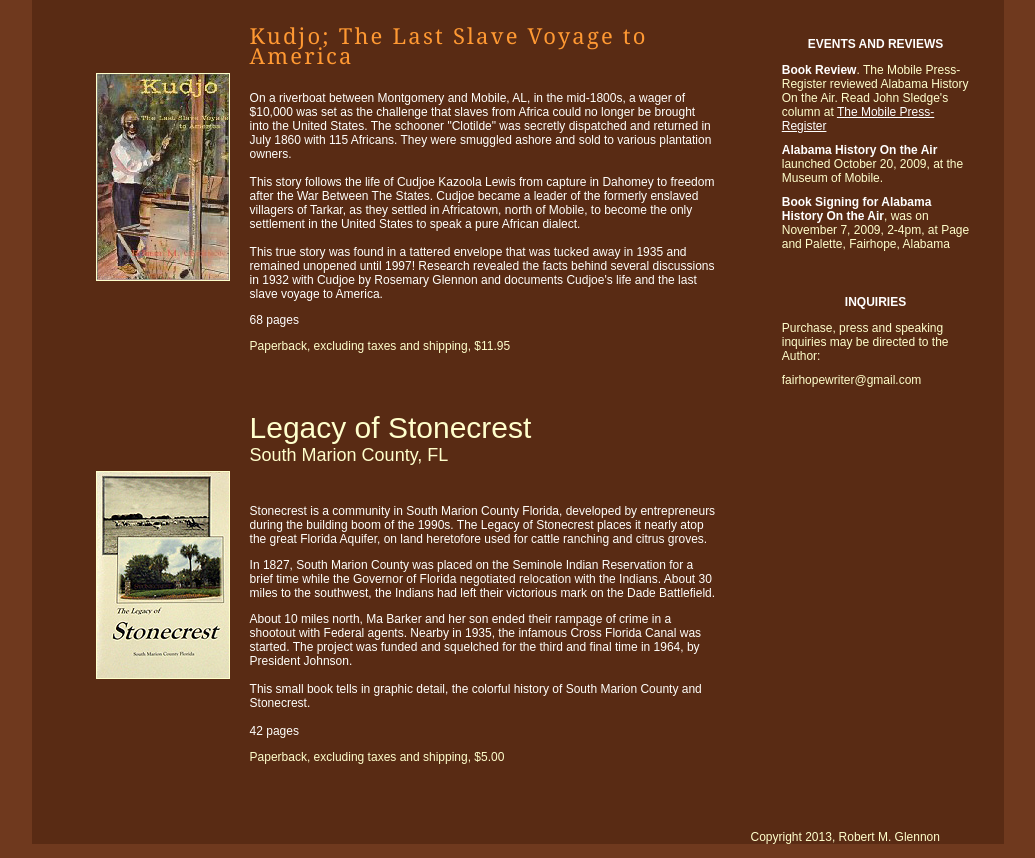
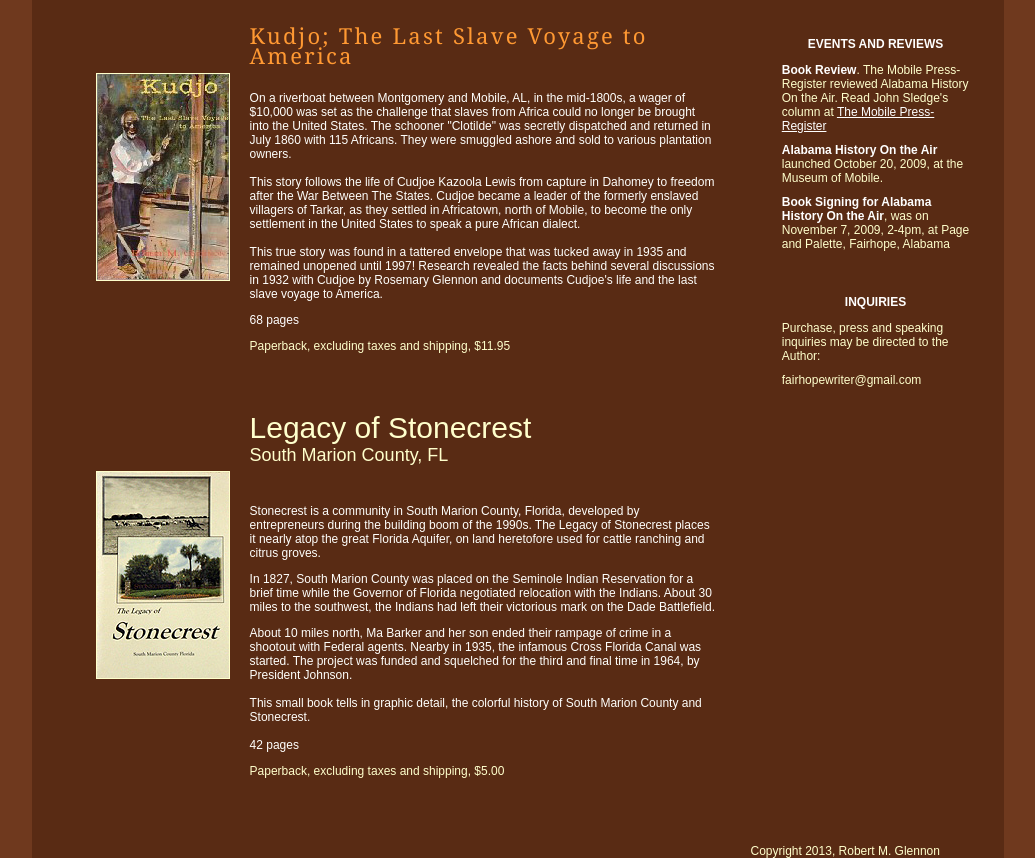
Before and after one commit to bobglennon/bobglennon.github.io, a plain HTML site: page index.html in a window 1280 px wide. Shown: the part 865-1723 px from the top of the page, without its empty margins (122-1157 px from the left). Drawn offline with Linux system fonts and the light colour scheme.

Commit message:
Update index.html
added a comma

```diff
--- a/index.html
+++ b/index.html
@@ -144,7 +144,7 @@ Paperback,  excluding taxes and shipping, $11.95
             <td>            <span class="style10">Legacy of Stonecrest</span><br />
               <span class="style30">South Marion County, FL              </span>
               <p class="style6"><br />
-              <p class="style16">Stonecrest is a community in South Marion County Florida, developed by  entrepreneurs during the building boom of the 1990s. The Legacy of  Stonecrest places it nearly atop the great Florida Aquifer, on land  heretofore used for cattle ranching and citrus groves.<br />
+              <p class="style16">Stonecrest is a community in South Marion County, Florida, developed by  entrepreneurs during the building boom of the 1990s. The Legacy of  Stonecrest places it nearly atop the great Florida Aquifer, on land  heretofore used for cattle ranching and citrus groves.<br />
               </p>
               <p class="style16">In 1827, South Marion County was placed on the Seminole Indian  Reservation for a brief time while the Governor of Florida negotiated  relocation with the Indians.   About 30 miles to the southwest, the  Indians had left their victorious mark on the Dade Battlefield.</p>
             <p class="style16">About 10 miles north, Ma Barker and her son ended their rampage of  crime in a shootout with Federal agents. Nearby in 1935, the infamous  Cross Florida Canal was started.  The project was funded and squelched  for the third and final time in 1964, by President Johnson.<br />
```
